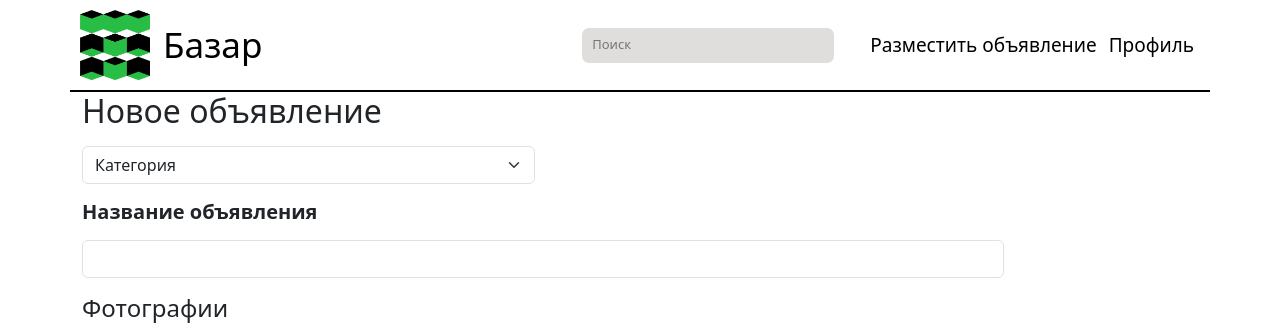
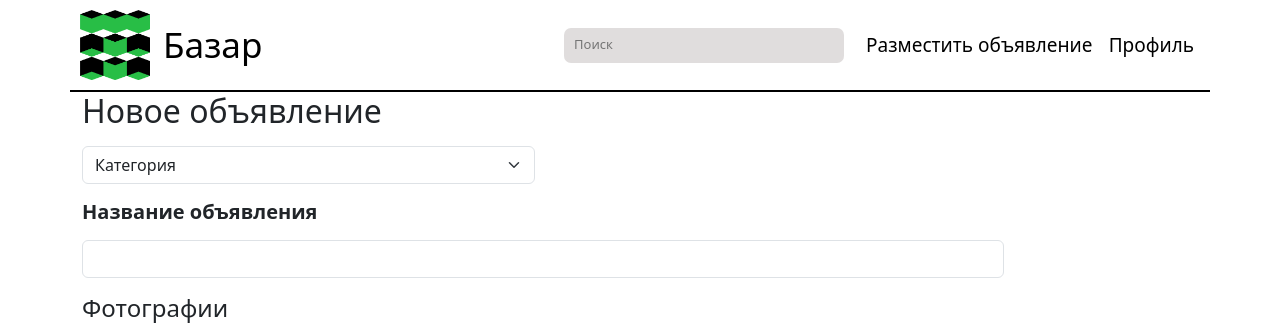
Before and after one commit to BazarTPU/BazarTPU_backend, a FastAPI app: page /ads/newProduct in a window 1280 px wide. Shown: the top 327 px of the page. Run offline with FastAPI, Linux system fonts and the light colour scheme; data that the repository does not hold is empty; parts of the project's set-up code (start-up, migrations or seed data) failed here and were passed over.

Commit message:
Revert "Элементы "шапки" на маленьких экранах прижимаются к левой стороне"

```diff
--- a/ads_service/static/css/main.css
+++ b/ads_service/static/css/main.css
@@ -49,9 +49,8 @@
     background: transparent;
     font-size: 13px;
     padding-left: 10px;
-    padding-right: 7px;
     height: 35px;
-    width: 90%;
+    width: 100%;
     background: rgb(224, 221, 221);
     border: 0;
     border-bottom: 2px solid rgb(224, 221, 221);
@@ -63,9 +62,6 @@
     /* background: white; */
     border-bottom-color: rgb(40,190,70);
 }
-
-
-
 .inputMainLocation{
     display: flex;
     justify-content: center;
--- a/ads_service/templates/newProduct.html
+++ b/ads_service/templates/newProduct.html
@@ -11,8 +11,8 @@
 </head>
 <body>
     <header class=" text-bg-white ">
-      <div class="container headerMain " >
-          <div class="d-flex flex-wrap align-items-center justify-content-start justify-content-lg-start ">
+        <div class="container headerMain " >
+          <div class="d-flex flex-wrap align-items-center justify-content-center justify-content-lg-start ">
 
 
             <a href="/ads/" class="d-flex align-items-center mb-3 mb-md-0 me-md-auto link-body-emphasis text-decoration-none ">
@@ -21,13 +21,13 @@
             </a>
 
             <form class="col-12 col-lg-3 mb-3 mb-lg-0 me-lg-3 inputMainLocation" role="search">
-              <input type="search" class="inputMain" placeholder="Поиск" style="padding-right: 7px">
-            </form>
+                <input type="search" class=" inputMain " placeholder="Поиск" >
+              </form>
 
             <!-- <img src="image/Lupa.webp" alt="" class="lupa" height="35px"> -->
-            <div class="" style="display: flex; justify-content: space-between;">
-              <a href="newProduct"><button class="buttonHeader">Разместить объявление</button></a>
-              <a href="profileInfo.html"><button class="buttonHeader">Профиль</button></a>
+            <div class="text-end ">
+                <a href="newProduct"><button class="buttonHeader">Разместить объявление</button></a>
+                <a href="profileInfo.html"><button class="buttonHeader">Профиль</button></a>
             </div>
           </div>
         </div>
```
Also changed, not shown: ads_service/templates/foundAds.html (+4 -3 lines), ads_service/templates/indexB.html (+4 -3 lines), ads_service/templates/thisCategory.html (+4 -3 lines), user_service/templates/profileInfo.html (+11 -10 lines).
